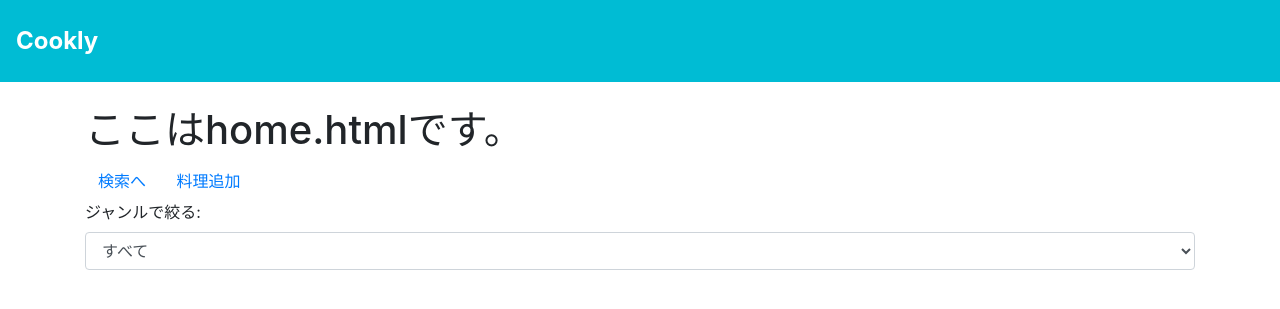
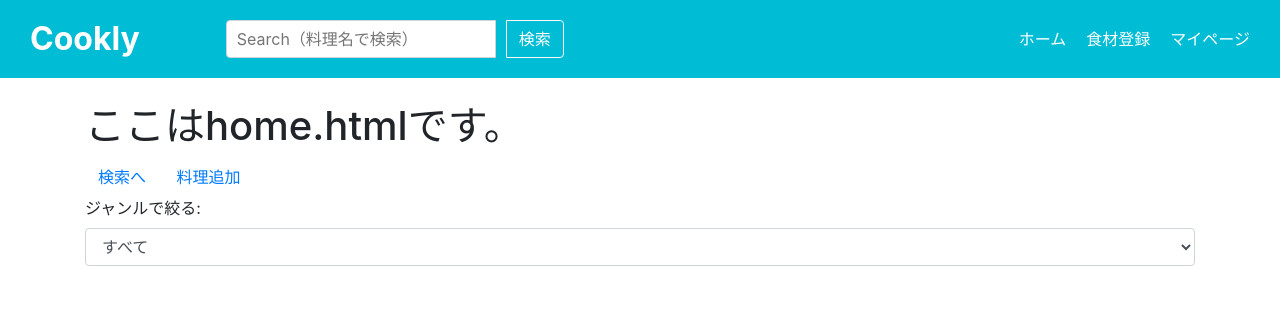
Before and after one commit to yamashita3303/cookly, a Django app: page /app/home in a window 1280 px wide. Shown: the top 309 px of the page. Run offline with Django 4.2, Linux system fonts and the light colour scheme; data that the repository does not hold is empty; some libraries are stand-ins or nearby versions.

Commit message:
ヘッダーの見た目を調整

```diff
--- a/app/templates/base/base.html
+++ b/app/templates/base/base.html
@@ -14,34 +14,93 @@
         <!-- 共通のCSSを書き込む -->
         <style>
             /* ヘッダーの背景色 */
-            header {
+            .header__flex {
+                display: flex;
+                align-items: center;
                 background-color: #00bcd4;
-                padding: 10px 0;
+                padding: 10px 30px;
             }
 
-            h2 {
-                margin-top: 1rem; /* ヘッダーを少し下げる */
-            }
-
-            /* リンクのスタイル */
             .navbar-brand {
                 color: white; /* テキストカラーを白に設定 */
                 text-decoration: none; /* 下線を消す */
-                font-size: 1.5rem; /* 文字の大きさを調整 */
-                font-weight: bold; /* 文字を太くする */
+                font-size: 2.0rem; /* ロゴのサイズ */
+                font-weight: bold; /* ロゴを太く */
             }
-            .navbar-brand:hover, .navbar-brand:focus {
+            .navbar-brand:hover {
                 color: white; /* ホバー時のテキストカラーも白に設定 */
                 text-decoration: none; /* ホバー時の下線を消す */
             }
+
+            .header__flex nav {
+                margin-left: auto; /* 自動で左側のスペースを埋める */
+            }
+
+            .search-box {
+                display: flex; /* フレックスボックスを使用 */
+                margin-left: 20px; /* ナビゲーションからの間隔 */
+                margin-right: 10px; /* 検索ボタンとの間隔を追加 */
+            }
+
+            .search-box input {
+                height: 38px; /* テキストボックスの高さ */
+                margin-left: 50px; /* 左側に隙間を追加 */
+                border-radius: 0.25rem 0 0 0.25rem; /* 角を丸く */
+                border: 1px solid #ced4da; /* ボーダーを設定 */
+                padding: 0 10px; /* テキストボックス内のパディング */
+            }
+
+            .search-box button {
+                margin-top: 0;
+                margin-left: 10px; /* ボタンの左側に隙間を追加 */
+                height: 38px; /* ボタンの高さをテキストボックスと揃える */
+                border-radius: 0 0.25rem 0.25rem 0; /* 角を丸く */
+                background-color: transparent; /* ボタンの背景色 */
+                color: white; /* ボタンの文字色 */
+            }
+
+            .header__flex ul {
+                list-style: none; /* リストのスタイルをなしに */
+                display: flex; /* 横並び */
+                margin: 0; /* マージンをリセット */
+                padding: 0; /* パディングをリセット */
+                height: 30px; /* ナビゲーションの高さを設定 */
+                align-items: center; /* 垂直方向の中央揃え */
+            }
+
+            .header__flex ul li {
+                margin-left: 20px; /* 各リスト項目の間隔 */
+            }
+
+            .header__flex ul li a {
+                color: white; /* リンクの色 */
+                text-decoration: none; /* 下線を消す */
+            }
+
+            .header__flex ul li a:hover {
+                color: white; /* ホバー時の色 */
+                text-decoration: none; /* ホバー時の下線を消す */
+            }
+
         </style>
     </head>
     <body>
         <!-- ヘッダー部分 -->
         <header>
-            <nav class="navbar navbar-dark">
-                <a class="navbar-brand" href="{% url 'app:recipe' %}">Cookly</a>
-            </nav>
+            <div class="header__flex">
+                <a href="{% url 'app:recipe' %}" class="navbar-brand">Cookly</a>
+                <form action="{% url 'app:searchrecipes' %}" method="GET" class="search-box">
+                    <input type="text" name="query" placeholder="Search（料理名で検索）" required>
+                    <button type="submit" class="btn btn-outline-light">検索</button>
+                </form>
+                <nav>
+                    <ul>
+                        <li><a href="{% url 'app:recipe' %}">ホーム</a></li>
+                        <li><a href="#">食材登録</a></li>
+                        <li><a href="#">マイページ</a></li>
+                    </ul>
+                </nav>
+            </div>
         </header>
 
         <!-- メイン部分 -->
```
